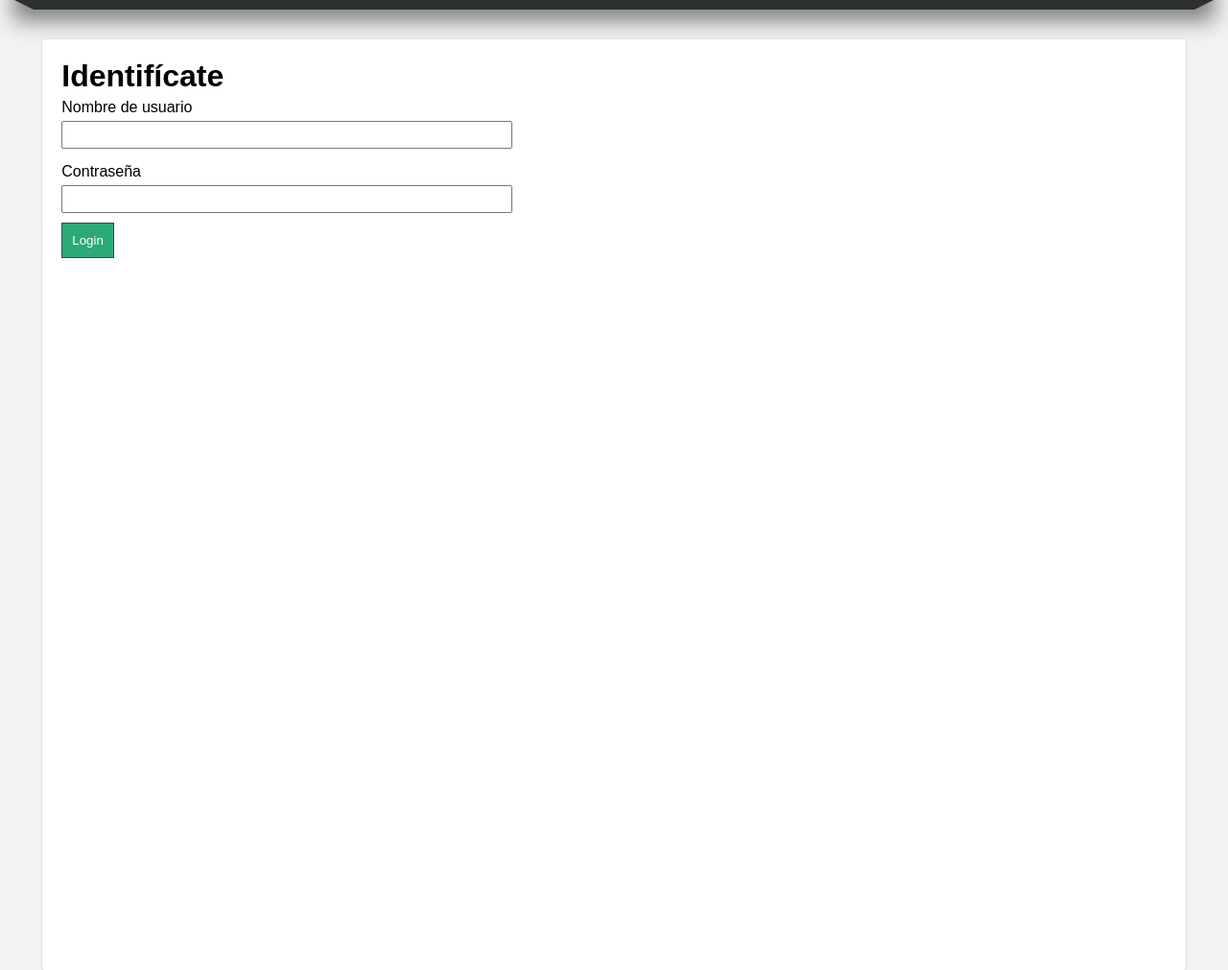
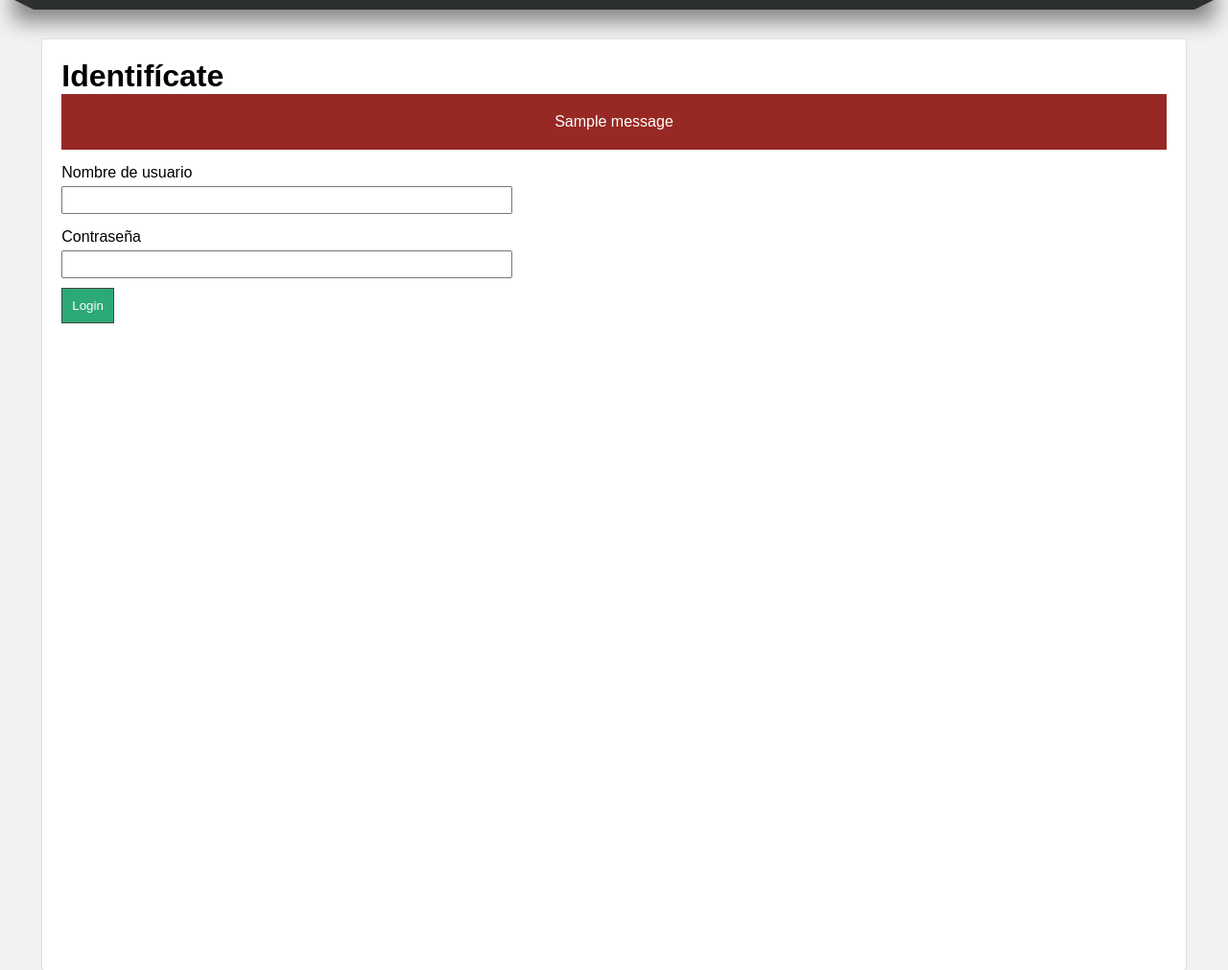
Before and after one commit to mayuelcuarto/master-python, a Django app: page /login/ in a window 1280 px wide. Shown: the part 182-1193 px from the top of the page at 96% size. Run offline with Django 3.2, Linux system fonts and the light colour scheme; data comes from the database, SQL or seed files in the repository; both versions use the stored data as it was after the commit; one stand-in notice (Sample message) is shown.

Commit message:
Implementacion de funcionalidad de formulario de login

```diff
--- a/22-django/ProyectoDjango/mainapp/static/css/styles.css
+++ b/22-django/ProyectoDjango/mainapp/static/css/styles.css
@@ -248,12 +248,17 @@ nav > ul > li:hover > ul > li:hover a{
 }
 
 .message,
-.alert-success{
+.alert-success,
+.alert{
     padding: 20px;
     background: #1f7e58;
     color: white;
     text-align: center;
     margin-bottom: 10px;
+}
+
+.alert-warning{
+    background: #972824;
 }
 
 .title{
--- a/22-django/ProyectoDjango/mainapp/templates/users/login.html
+++ b/22-django/ProyectoDjango/mainapp/templates/users/login.html
@@ -4,6 +4,14 @@
 
 {% block content %}
     <h1>{{ title }}</h1>
+
+    {% if messages %}
+        {% for message in messages %}
+            <div class="alert alert-warning">
+                {{ message }}
+            </div>
+        {% endfor %}
+    {% endif %}
 
     <form method="post" action="">
         {% csrf_token %}
--- a/22-django/ProyectoDjango/mainapp/views.py
+++ b/22-django/ProyectoDjango/mainapp/views.py
@@ -1,6 +1,7 @@
 from django.shortcuts import render, redirect
 from django.contrib import messages
 from django.contrib.auth.forms import UserCreationForm
+from django.contrib.auth import authenticate, login, logout
 from mainapp.forms import RegisterForm
 
 # Create your views here.
@@ -33,6 +34,17 @@ def register_page(request):
     })
 
 def login_page(request):
+    if request.method == 'POST':
+        username = request.POST.get('username')
+        password = request.POST.get('password')
+
+        user = authenticate(request, username=username, password=password)
+
+        if user is not None:
+            login(request, user)
+            return redirect('inicio')
+        else:
+            messages.warning(request, 'No te has identificado correctamente')
 
     return render(request, 'users/login.html', {
         'title': 'Identifícate'
```
Also changed, not shown: 22-django/ProyectoDjango/db.sqlite3.
